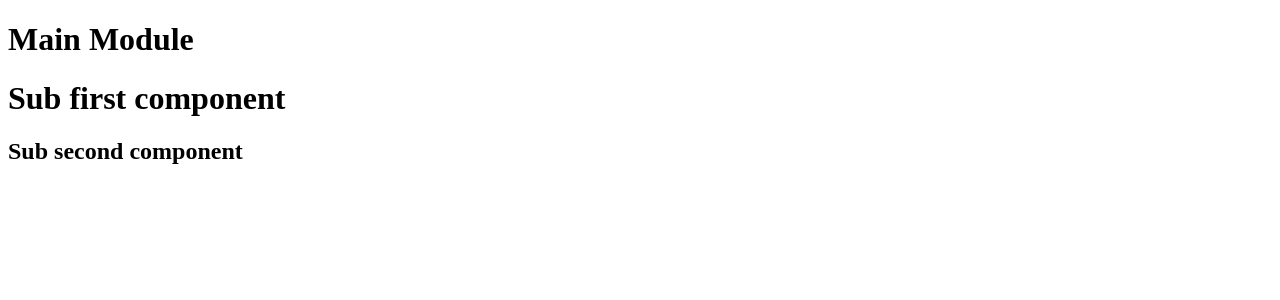
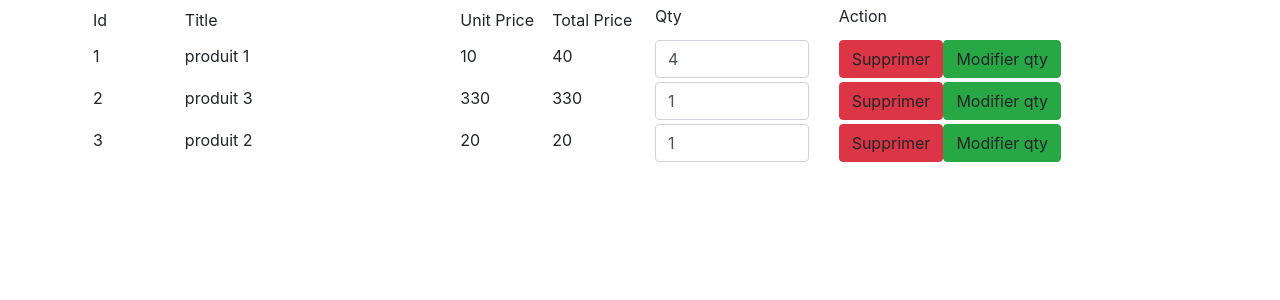
Before and after one commit to laklouka/AngularTutoFormation, an Angular app in the folder demo-module/: page / in a window 1280 px wide. Shown: the top 300 px of the page. Built offline with nearby package versions, Linux system fonts and the light colour scheme.

Commit message:
correction panier

```diff
--- a/demo-module/src/app/app.component.html
+++ b/demo-module/src/app/app.component.html
@@ -1,4 +1,5 @@
 <div>
-  <h1>Main Module</h1>
-  <sub-first></sub-first>
+  <!-- <h1>Main Module</h1>
+  <sub-first></sub-first> -->
+  <cart></cart>
 </div>
--- a/demo-module/src/app/app.module.ts
+++ b/demo-module/src/app/app.module.ts
@@ -1,5 +1,6 @@
 import { NgModule } from '@angular/core';
 import { BrowserModule } from '@angular/platform-browser';
+import { CartModule } from 'src/cart-module/cart.module';
 import { FirstModule } from 'src/firstModule/first.module';
 
 import { AppComponent } from './app.component';
@@ -10,7 +11,8 @@ import { AppComponent } from './app.component';
   ],
   imports: [
     BrowserModule,
-    FirstModule
+    FirstModule,
+    CartModule
   ],
   providers: [],
   bootstrap: [AppComponent]
--- /dev/null
+++ b/demo-module/src/cart-module/cart.module.ts
@@ -0,0 +1,16 @@
+import { NgModule } from "@angular/core";
+import { FormsModule } from "@angular/forms";
+import { BrowserModule } from "@angular/platform-browser";
+import { CartComponent } from "./components/cart-component/cart.component";
+import { ProductCartComponent } from "./components/product-cart-component/product-cart.component";
+import { CartService } from "./services/cart.service";
+
+@NgModule({
+    declarations:[CartComponent, ProductCartComponent],
+    providers : [CartService],
+    exports : [CartComponent],
+    imports : [FormsModule, BrowserModule]
+})
+export class CartModule {
+
+}
--- /dev/null
+++ b/demo-module/src/cart-module/components/cart-component/cart.component.html
@@ -0,0 +1,23 @@
+<div class="container">
+    <div class="row justity-content-center m-1">
+        <div class="col-1 p-1">
+           Id
+        </div>
+        <div class="col-3 p-1">
+            Title
+        </div>
+        <div class="col-1 p-1">
+            Unit Price
+        </div>
+        <div class="col-1 p-1">
+           Total Price
+        </div>
+        <div class="col-2">
+            Qty
+        </div>
+        <div class="col-4">
+            Action
+        </div>
+    </div>
+    <product-cart *ngFor="let product of products" [product]="product"></product-cart>
+</div>
--- /dev/null
+++ b/demo-module/src/cart-module/components/cart-component/cart.component.ts
@@ -0,0 +1,17 @@
+import { Component } from "@angular/core";
+import { ProductCartInterface } from "src/cart-module/interfaces/ProductCartInterface";
+import { CartService } from "src/cart-module/services/cart.service";
+
+@Component({
+    selector : 'cart',
+    templateUrl:'./cart.component.html'
+})
+export class CartComponent {
+
+    products : Array<ProductCartInterface>
+
+    constructor(private cartService:CartService) {
+        this.products = this.cartService.products
+        console.log(this.products)
+    }
+}
--- /dev/null
+++ b/demo-module/src/cart-module/components/product-cart-component/product-cart.component.html
@@ -0,0 +1,23 @@
+
+
+<div class="row justity-content-center m-1">
+    <div class="col-1 p-1">
+        {{product.id}}
+    </div>
+    <div class="col-3 p-1">
+        {{product.title}}
+    </div>
+    <div class="col-1 p-1">
+        {{product.price}}
+    </div>
+    <div class="col-1 p-1">
+        {{product.price * product.qty}}
+    </div>
+    <div class="col-2">
+        <input type="number" class="form-control" [(ngModel)]="qty" />
+    </div>
+    <div class="col-4">
+        <a class="btn btn-danger" (click)="deleteProduct()">Supprimer</a>
+        <a class="btn btn-success" (click)="updateQty()">Modifier qty</a>
+    </div>
+</div>
--- /dev/null
+++ b/demo-module/src/cart-module/components/product-cart-component/product-cart.component.ts
@@ -0,0 +1,29 @@
+import { Component, Input, OnInit } from "@angular/core";
+import { ProductCartInterface } from "src/cart-module/interfaces/ProductCartInterface";
+import { CartService } from "src/cart-module/services/cart.service";
+
+@Component({
+    selector : 'product-cart',
+    templateUrl : './product-cart.component.html'
+})
+export class ProductCartComponent implements OnInit {
+
+
+    @Input() product : ProductCartInterface
+    qty : number
+    constructor(private cartService : CartService) {
+
+    }
+
+    ngOnInit(): void {
+       this.qty = this.product.qty
+    }
+
+    deleteProduct() {
+        this.cartService.deleteFromCart(this.product.id)
+    }
+
+    updateQty() {
+        this.cartService.updateQty(this.product.id, this.qty)
+    }
+}
--- /dev/null
+++ b/demo-module/src/cart-module/interfaces/ProductCartInterface.ts
@@ -0,0 +1,6 @@
+export interface ProductCartInterface {
+    id:number,
+    title : string,
+    price : number,
+    qty : number
+}
--- /dev/null
+++ b/demo-module/src/cart-module/services/cart.service.ts
@@ -0,0 +1,26 @@
+import { Injectable } from "@angular/core";
+import { ProductCartInterface } from "../interfaces/ProductCartInterface";
+
+@Injectable()
+export class CartService {
+    products : Array<ProductCartInterface> = new  Array<ProductCartInterface>()
+
+    constructor() {
+        this.products.push({id : 1, title : 'produit 1', price : 10, qty : 4})
+        this.products.push({id : 2, title : 'produit 3', price : 330, qty : 1})
+        this.products.push({id : 3, title : 'produit 2', price : 20, qty : 1})
+    }
+
+    deleteFromCart(id:number) : void {
+        this.products.splice(this.products.findIndex( p=> p.id == id) ,1)
+    }
+
+    updateQty(id:number, qty:number) : void {
+        for(let p of this.products) {
+            if(p.id == id) {
+                p.qty = qty
+                break
+            }
+        }
+    }
+}
--- a/demo-module/src/index.html
+++ b/demo-module/src/index.html
@@ -6,6 +6,7 @@
   <base href="/">
   <meta name="viewport" content="width=device-width, initial-scale=1">
   <link rel="icon" type="image/x-icon" href="favicon.ico">
+  <link rel="stylesheet" href="https://maxcdn.bootstrapcdn.com/bootstrap/4.0.0/css/bootstrap.min.css" integrity="sha384-Gn5384xqQ1aoWXA+058RXPxPg6fy4IWvTNh0E263XmFcJlSAwiGgFAW/dAiS6JXm" crossorigin="anonymous">
 </head>
 <body>
   <app-root></app-root>
```
